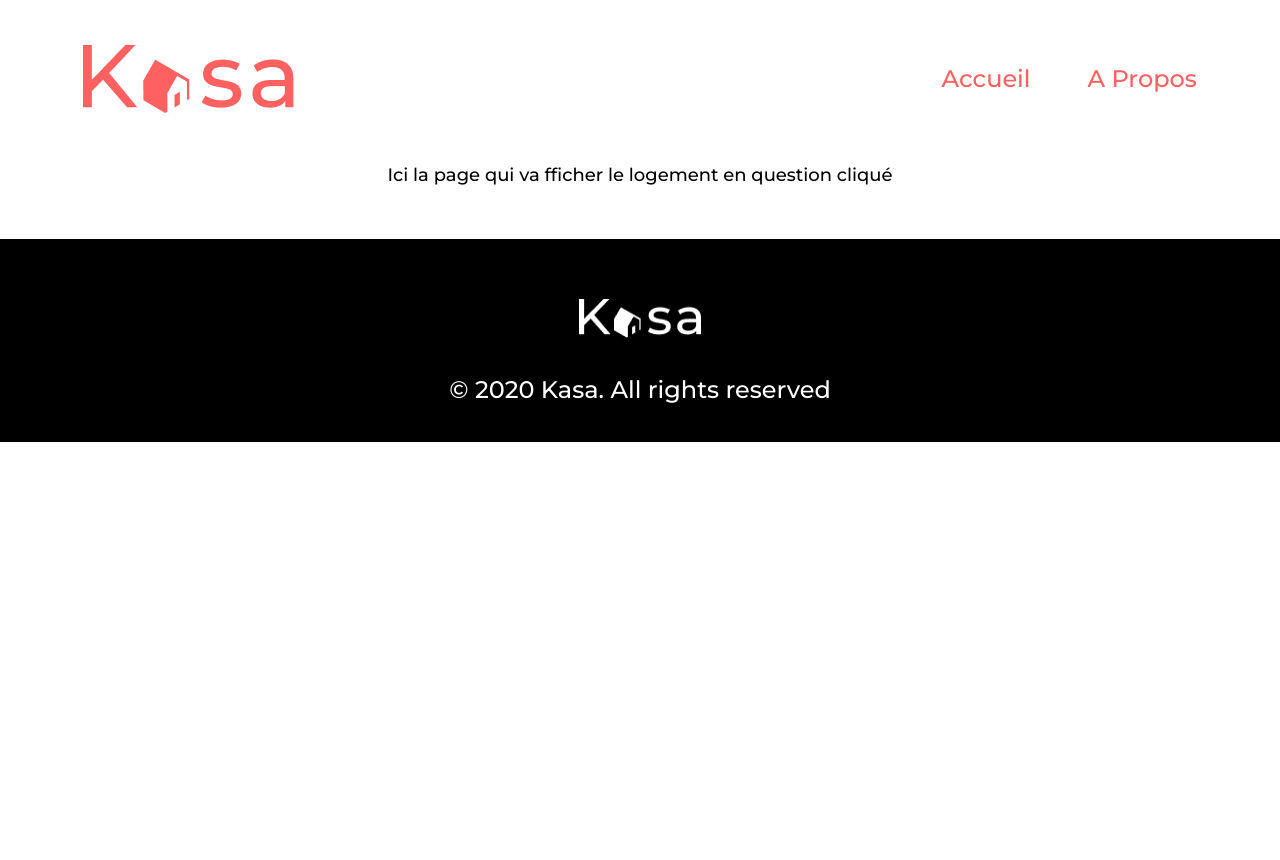
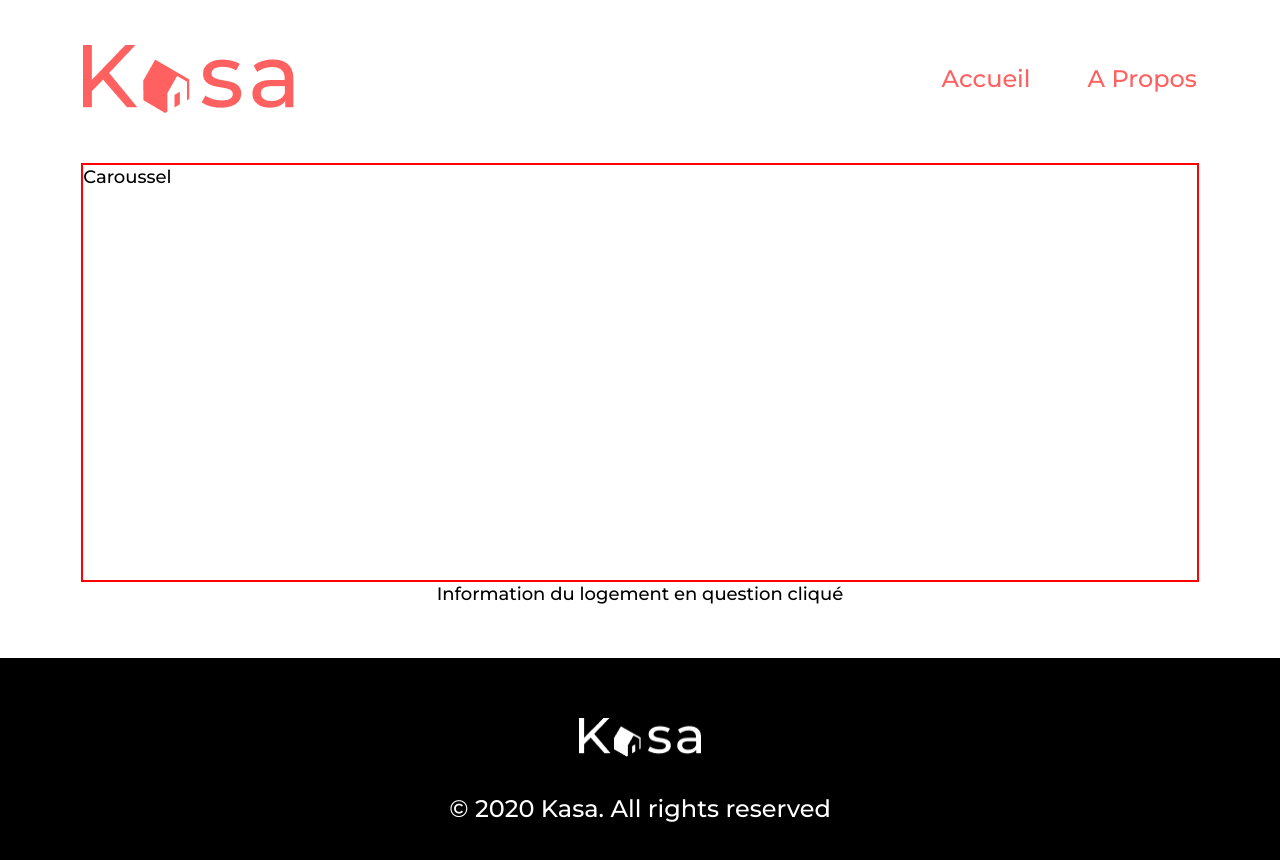
Before and after one commit to Buens18k/projet-kasa, a React (Vite) app: page /house/1 in a window 1280 px wide. Before the commit the page ends 800 px from the top, so only its background shows below. Built offline with nearby package versions, Linux system fonts and the light colour scheme.

Commit message:
composant Caroussel HousePage

```diff
--- a/src/AppRouter.jsx
+++ b/src/AppRouter.jsx
@@ -20,7 +20,7 @@ const AppRouter = createBrowserRouter([
         element: <Home />,
       },
       {
-        path: '/house/:id',
+        path: '/house/:title',
         element: <House />,
       },
       {
--- a/src/components/Accordion.jsx
+++ b/src/components/Accordion.jsx
@@ -6,7 +6,7 @@ export default function Accordion({ title, content }) {
   const head = useRef(null);
   const contient = useRef(null);
 
-  const [key, setKey] = useState(0);
+  // const [key, setKey] = useState(0);
   const [isActive, setIsActive] = useState(false);
 
   // Fonction qui déroule l'accordéon selon la taille et ajoute une propriété pour son style
@@ -20,11 +20,12 @@ export default function Accordion({ title, content }) {
       contient.current.style.maxHeight = `${contient.current.scrollHeight}px`;
       contient.current.style.padding = `20px 20px 20px 15px`;
     }
-    setKey((preKey) => preKey + 1);
+    // setKey((preKey) => preKey + 1);
     setIsActive(!isActive);
   };
 
   console.log(isActive);
+  // console.log(key);
 
   return (
     <div className={style.accordion}>
@@ -33,7 +34,7 @@ export default function Accordion({ title, content }) {
         {
           // Selon l'état du click
           <img
-            key={key}
+            // key={key}
             src={ArrowBack}
             alt="flèche vers le haut"
             // Joue l'animation en fonction de l'état
--- a/src/components/Card.jsx
+++ b/src/components/Card.jsx
@@ -10,7 +10,8 @@ export default function Card({ card }) {
   };
 
   if(redirect) {
-    return <Navigate to={`/house/${card.id}`} />
+    console.log(redirect)
+    return <Navigate to={`/house/${card.title}`} />
   }
 
   return (
--- /dev/null
+++ b/src/components/Caroussel.jsx
@@ -0,0 +1,11 @@
+import React from 'react'
+
+import style from '../styles/layouts/_caroussel.module.scss';
+
+function Caroussel() {
+  return (
+    <div className={style.caroussel}>Caroussel</div>
+  )
+}
+
+export default Caroussel
--- a/src/pages/House.jsx
+++ b/src/pages/House.jsx
@@ -1,10 +1,12 @@
 import Main from '../components/Main';
+import Caroussel from '../components/Caroussel';
 
 export default function House() {
   return (
     <>
       <Main>
-        <div>Ici la page qui va fficher le logement en question cliqué</div>
+        <Caroussel />
+        <div>Information du logement en question cliqué</div>
       </Main>
     </>
   );
--- a/src/styles/base/_normalize.scss
+++ b/src/styles/base/_normalize.scss
@@ -31,6 +31,7 @@ header {
 main {
     @include flex-center;
     width: 100%;
+    height: auto;
     margin: 0 auto;
 }
 
--- /dev/null
+++ b/src/styles/layouts/_caroussel.module.scss
@@ -0,0 +1,6 @@
+.caroussel{
+    display: flex;
+    border: 2px solid red;
+    width: 87%;
+    height: 415px;
+}
```
